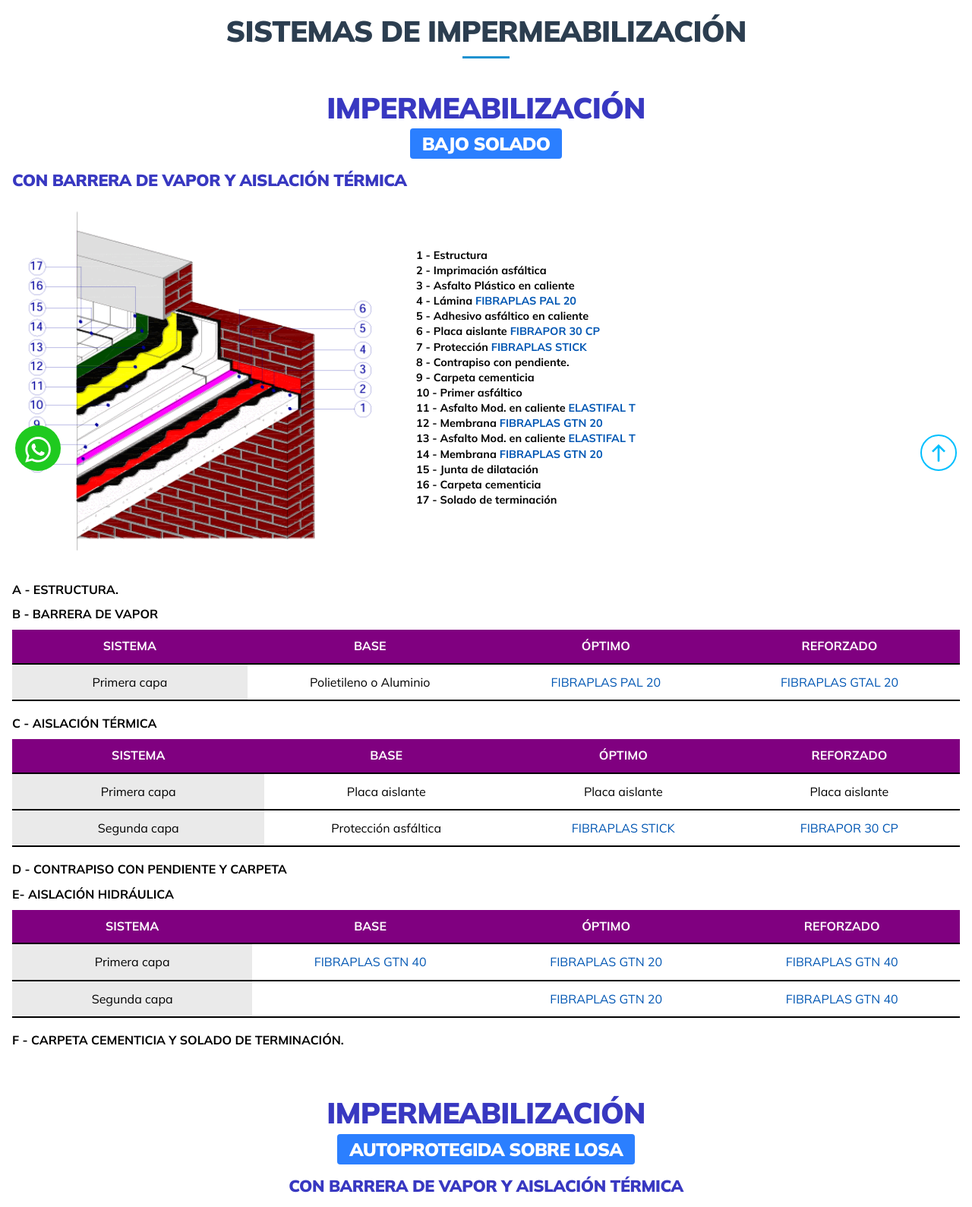
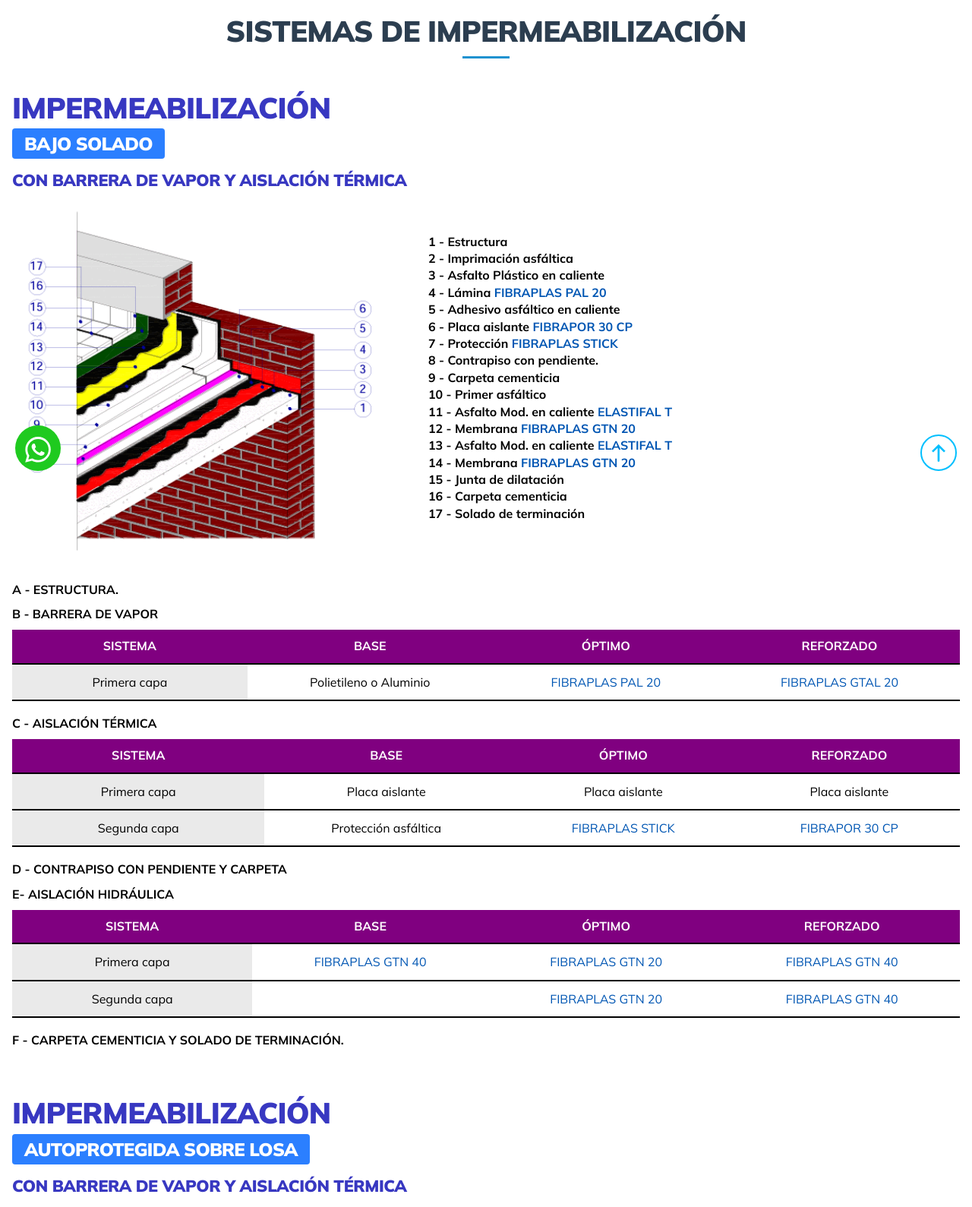
Before and after one commit to matiasmd8610/fibraplas_s.a, a website: page sistemas.html in a window 1280 px wide. Shown: the part 160-1749 px from the top of the page at 76% size. Drawn offline with nearby package versions, Linux system fonts and the light colour scheme.

Commit message:
Updates Home

```diff
--- a/assets/styles/css/input.css
+++ b/assets/styles/css/input.css
@@ -801,7 +801,7 @@
 
 .productos,
 .impermeabilizante_bloques {
-  text-align: center;
+  /* text-align: center; */
 
   h1,
   h2,
@@ -866,8 +866,6 @@
 }
 
 .impermeabilizante_bloques {
-  text-align: center;
-
     table {
       width: 100%;
       margin-bottom: .5rem;
@@ -893,7 +891,7 @@
     padding: 20px 0;
     text-align: center;
     margin-bottom: 20px;
-    gap: 2rem;
+    gap: 3rem;
 
     @media (width >= 992px) {
       justify-content: start;
@@ -909,14 +907,14 @@
 
     .descripcion {
       margin: auto 0;
-      width: 300px;
+      /* width: 300px; */
       font-weight: 700;
 
       ol {
         text-align: left;
 
         li {
-          font-size: 0.9rem;
+          /* font-size: 0.9rem; */
 
           span {
             color: #0056b3;
--- a/sistemas.html
+++ b/sistemas.html
@@ -122,8 +122,8 @@
     <main>
         <section class="impermeabilizante_bloques">
             <div class="container">
-                <h2 class="mb-14">Sistemas de Impermeabilización</h2>
-                <h2 class="sinafter !mb-4 !text-blue-dark-01">IMPERMEABILIZACIÓN <br><span class="bg-blue-500 text-white inline-block px-4 py-1 mt-1 rounded text-2xl">Bajo Solado</span></h2>
+                <h2 class="mb-14 text-center">Sistemas de Impermeabilización</h2>
+                <h2 class="sinafter !mb-4 !text-blue-dark-01 text-left">IMPERMEABILIZACIÓN <br><span class="bg-blue-500 text-white inline-block px-4 py-1 mt-1 rounded text-2xl">Bajo Solado</span></h2>
                 <h3 class="h3_azul">Con barrera de vapor y aislación térmica</h3>
                 <div class="diagrama">
                     <div class="imagen">
@@ -234,7 +234,7 @@
                 </div>
 
                 <div class="section-title">F - CARPETA CEMENTICIA Y SOLADO DE TERMINACIÓN. </div>
-                <h2 class="sinafter mt-16 mb-4 !text-blue-dark-01">IMPERMEABILIZACIÓN <br><span class="bg-blue-500 text-white inline-block px-4 py-1 mt-1 rounded text-2xl"> Autoprotegida sobre losa</span></h2>
+                <h2 class="sinafter mt-16 mb-4 !text-blue-dark-01 text-left">IMPERMEABILIZACIÓN <br><span class="bg-blue-500 text-white inline-block px-4 py-1 mt-1 rounded text-2xl"> Autoprotegida sobre losa</span></h2>
                 <h3>Con barrera de vapor y aislación térmica</h3>
                 <div class="diagrama">
                     <div class="imagen">
```
Also changed, not shown: productos.html (+2 -2 lines), assets/styles/css/output.css.
